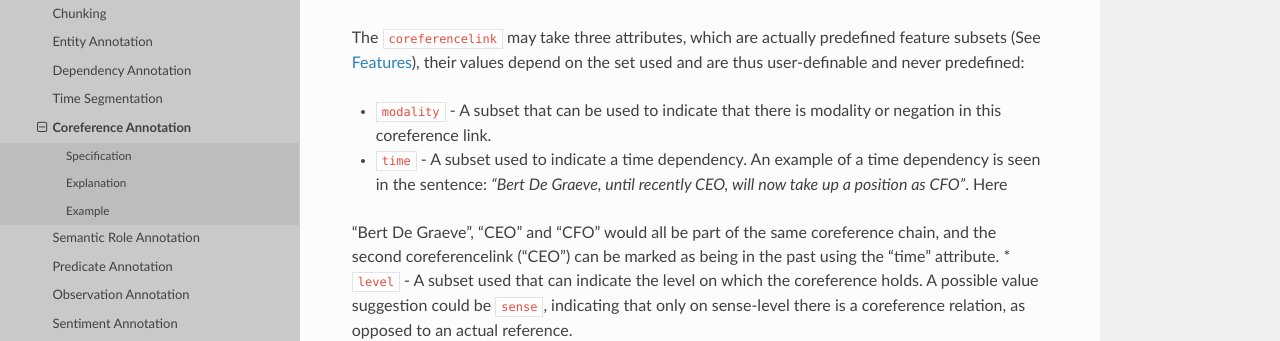
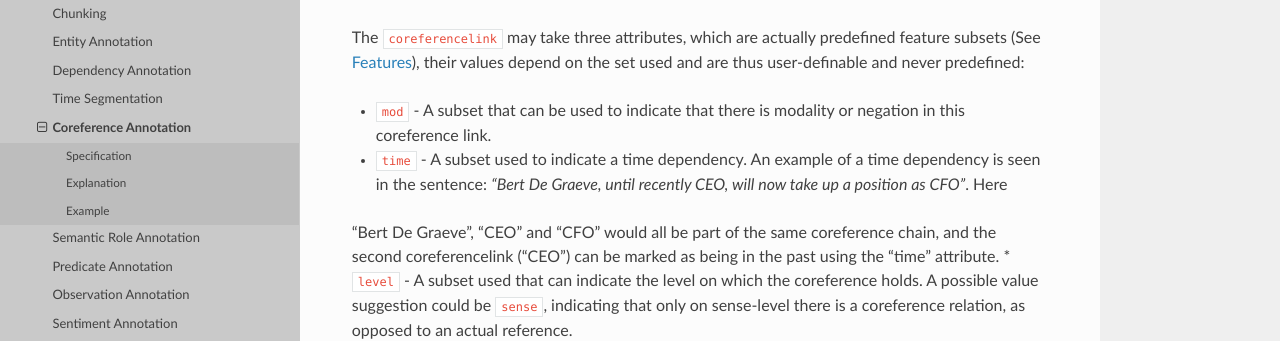
Before and after one commit to proycon/folia, a Sphinx documentation site: the page built from docs/source/coreference_annotation.rst, in a window 1280 px wide and 900 px high, scrolled down 2084 px. Shown: the part 188-529 px from the top of the window. Built offline with Sphinx 7.4.7 and the Read the Docs theme 2.0.0, drawn with Linux system fonts in a browser that asks for light colours.

Commit message:
doc update

```diff
--- a/docs/source/coreference_annotation.rst
+++ b/docs/source/coreference_annotation.rst
@@ -61,7 +61,7 @@ on the set used and are thus user-definable and never predefined:
 
 .. as suggested by Orphee De Clerq:
 
-* ``modality`` - A subset that can be used to indicate that there is modality or negation in this coreference link.
+* ``mod`` - A subset that can be used to indicate that there is modality or negation in this coreference link.
 * ``time``  - A subset used to indicate a time dependency. An example of a time dependency is seen in the sentence: *"Bert De Graeve, until recently CEO, will now take up a position as CFO"*. Here
 "Bert De Graeve", "CEO"  and "CFO" would all be part of the same coreference chain, and the second coreferencelink ("CEO") can be marked as being in the past using the "time" attribute.
 * ``level`` - A subset used that can indicate the level on which the coreference holds. A possible value suggestion could be ``sense``, indicating that only on sense-level there is a coreference relation, as opposed to an actual reference.
```
